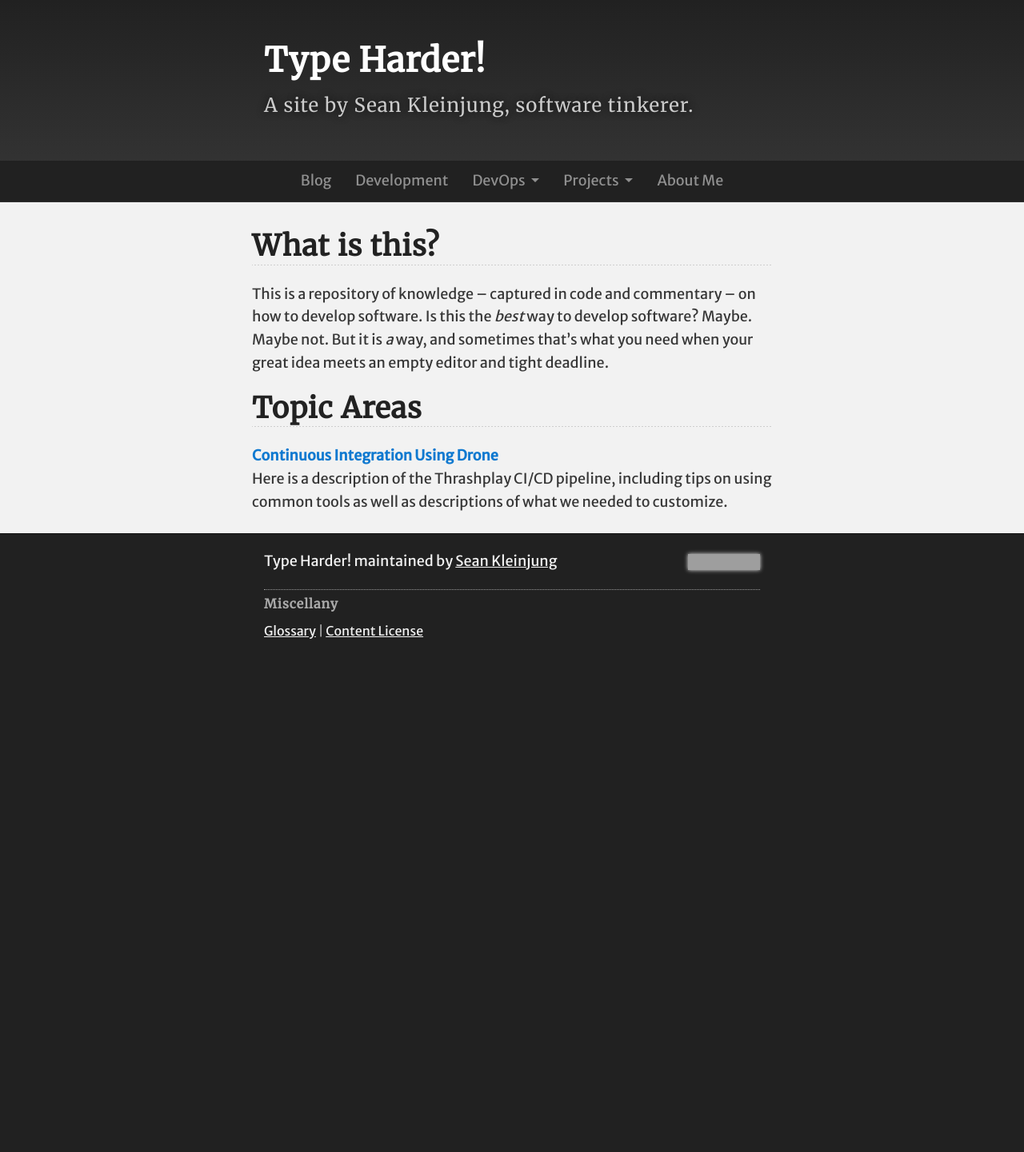
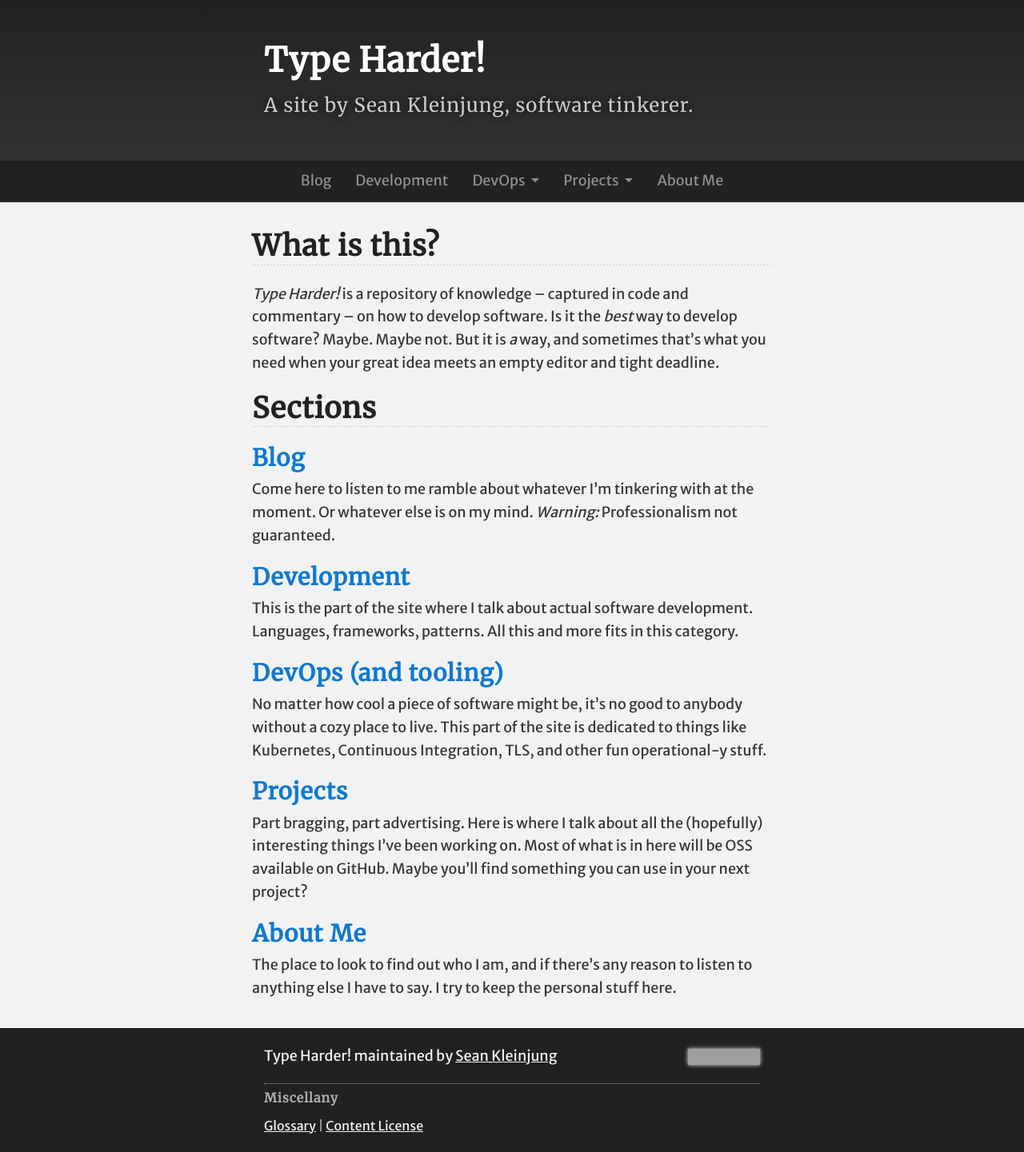
Before and after one commit to Waywocket/waywocket.github.io, a Jekyll site: the page built from index.md, in a window 1280 px wide. Shown: the whole page at 80% size. Built offline with Jekyll 4.4.1, drawn with Linux system fonts in a browser that asks for light colours; our own code applies the rules of GitHub Pages for plain Markdown files; before the commit the page ends 900 px from its top, so only the background shows below that; grey boxes are pictures that could not be loaded.

Commit message:
feat: Add front page content.

```diff
--- a/index.md
+++ b/index.md
@@ -2,13 +2,31 @@
 layout: home_page
 ---
 ## What is this?
-This is a repository of knowledge -- captured in code and commentary -- on how
-to develop software. Is this the *best* way to develop software? Maybe. Maybe not.
+*Type Harder!* is a repository of knowledge -- captured in code and commentary -- on how
+to develop software. Is it the *best* way to develop software? Maybe. Maybe not.
 But it is *a* way, and sometimes that's what you need when your great idea meets
 an empty editor and tight deadline.
 
-## Topic Areas
+## Sections
 
-[Continuous Integration Using Drone](./ci)
-: Here is a description of the Thrashplay CI/CD pipeline, including tips on using
-  common tools as well as descriptions of what we needed to customize.
+### [Blog](./blog)
+Come here to listen to me ramble about whatever I'm tinkering with at the
+moment. Or whatever else is on my mind. *Warning:* Professionalism not guaranteed.
+
+### [Development](./development/)
+This is the part of the site where I talk about actual software development.
+Languages, frameworks, patterns. All this and more fits in this category.
+
+### [DevOps (and tooling)](./devops-and-tooling/)
+No matter how cool a piece of software might be, it's no good to anybody without
+a cozy place to live. This part of the site is dedicated to things like
+Kubernetes, Continuous Integration, TLS, and other fun operational-y stuff.
+
+### [Projects](./projects/)
+Part bragging, part advertising. Here is where I talk about all the (hopefully)
+interesting things I've been working on. Most of what is in here will be OSS
+available on GitHub. Maybe you'll find something you can use in your next project?
+
+### [About Me](./sean-kleinjung/)
+The place to look to find out who I am, and if there's any reason to listen to
+anything else I have to say. I try to keep the personal stuff here.
```
